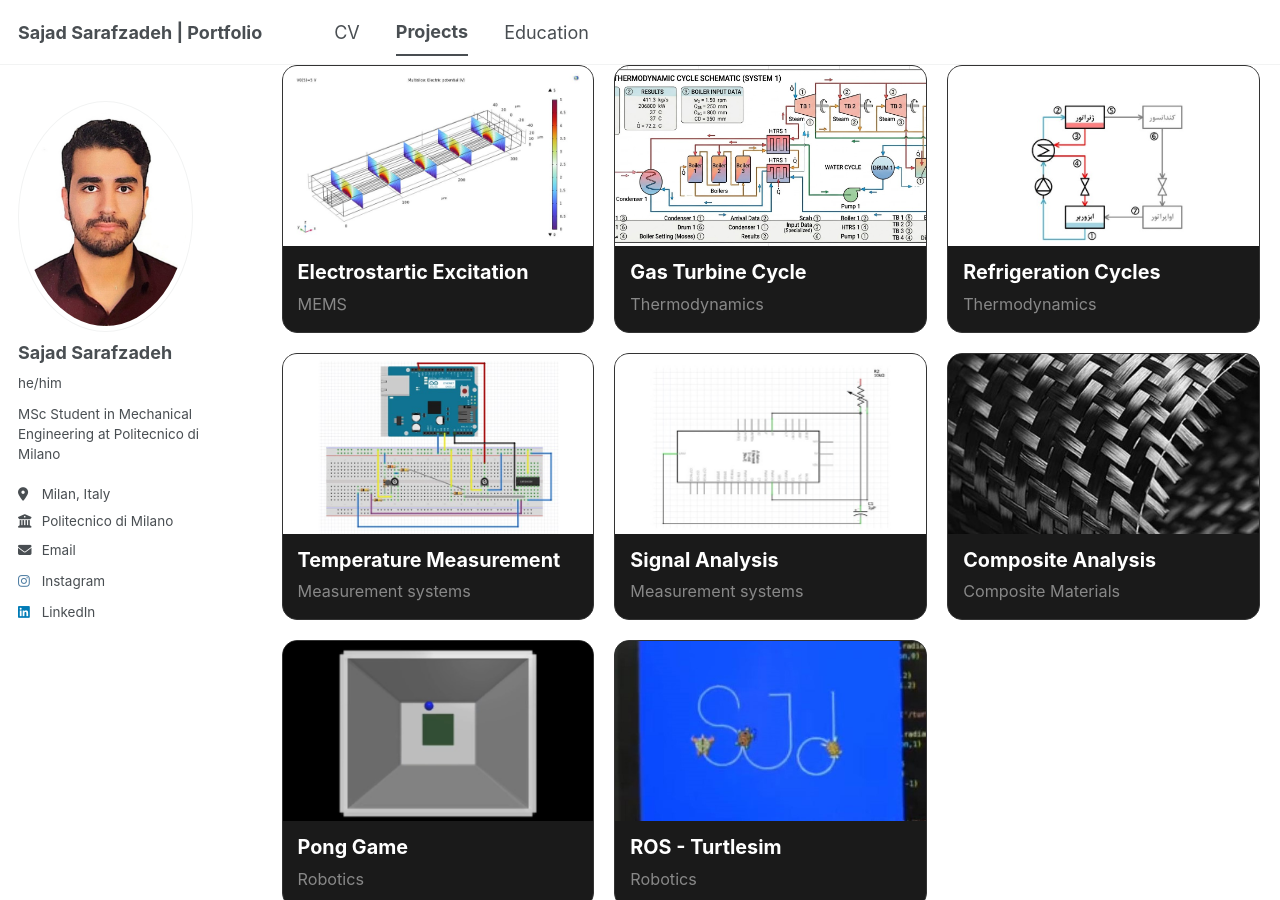
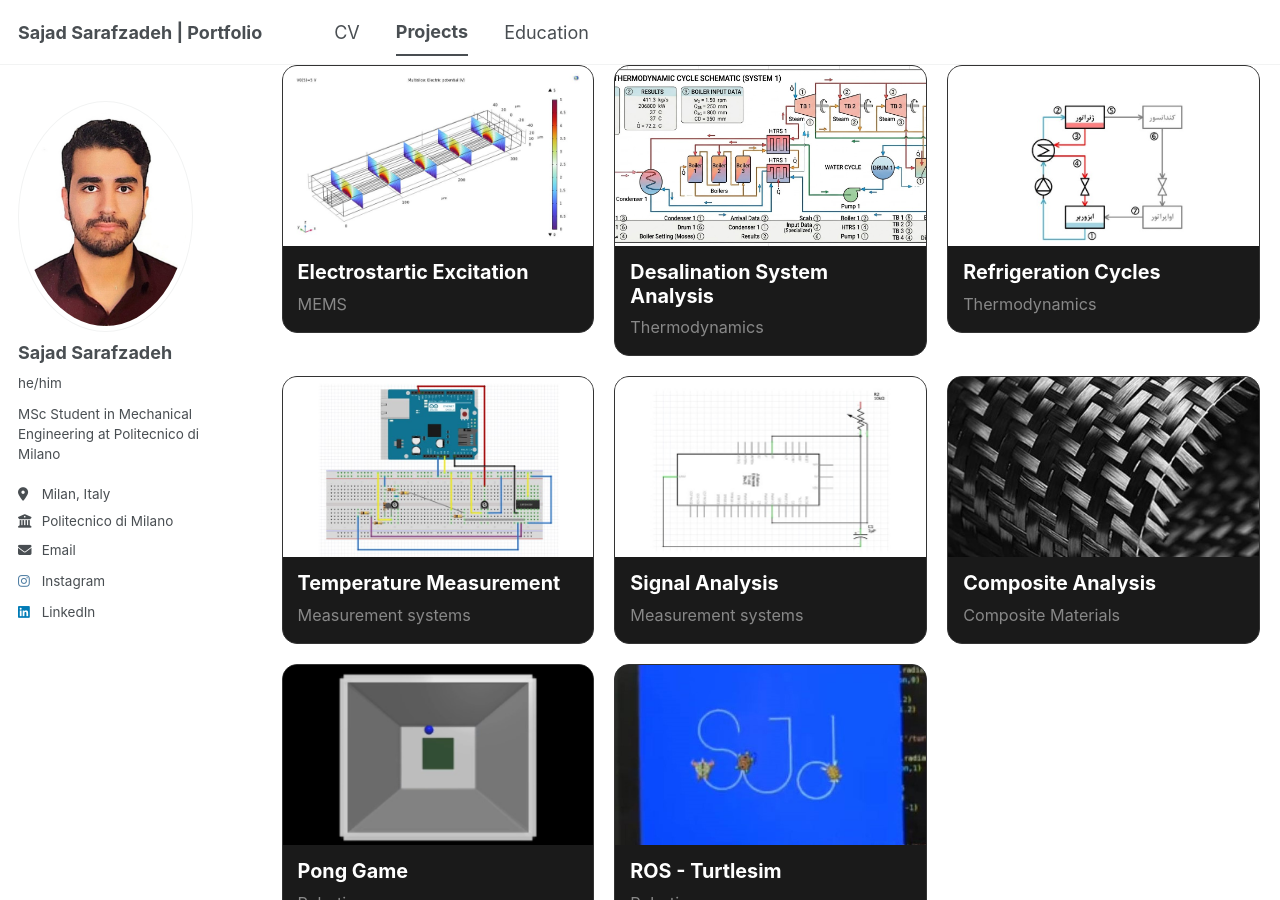
Before and after one commit to sajadsarafzadeh/sajadsarafzadeh.github.io, a Jekyll site: the page built from _pages/Projects.md, in a window 1280 px wide and 900 px high, scrolled down 412 px. Built offline with Jekyll 4.4.1, drawn with Linux system fonts in a browser that asks for light colours; a script bundle is joined from its source files by our own code; library files that are not in the unit come from our copies.

Commit message:
Update Projects.md

```diff
--- a/_pages/Projects.md
+++ b/_pages/Projects.md
@@ -52,9 +52,9 @@ author_profile: true
 
   <a href="https://github.com/sajadsarafzadeh/Gas-Turbine-Cycle-Optimization" target="_blank" style="text-decoration: none; width: calc(33.333% - 14px); min-width: 250px;">
     <div style="background: #1a1a1a; border-radius: 15px; overflow: hidden; border: 1px solid #333;">
-      <img src="/images/thermodynamicschematic.jpg" style="width: 100%; height: 180px; object-fit: cover;" alt="Gas Turbine Cycle Simulation & Optimization">
+      <img src="/images/thermodynamicschematic.jpg" style="width: 100%; height: 180px; object-fit: cover;" alt="Desalination System Simulation & Optimization">
       <div style="padding: 15px;">
-        <h4 style="color: #fff; margin: 0 0 5px 0; font-size: 1.1em;">Gas Turbine Cycle</h4>
+        <h4 style="color: #fff; margin: 0 0 5px 0; font-size: 1.1em;">Desalination System Analysis</h4>
         <span style="color: #888; font-size: 0.9em;">Thermodynamics</span>
       </div>
     </div>
```
